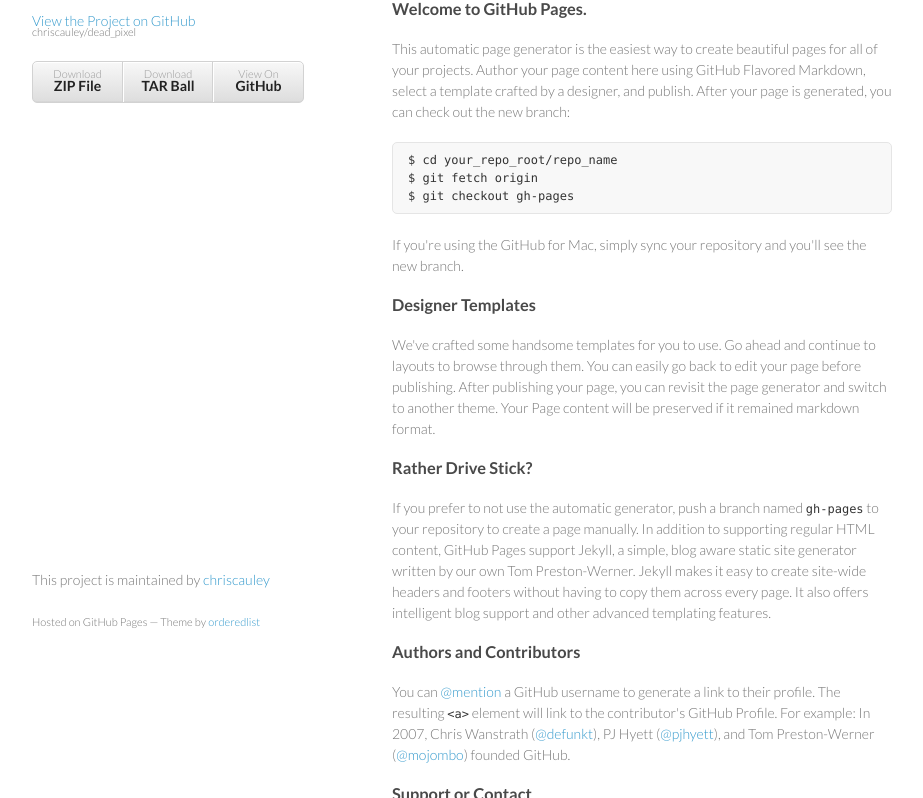
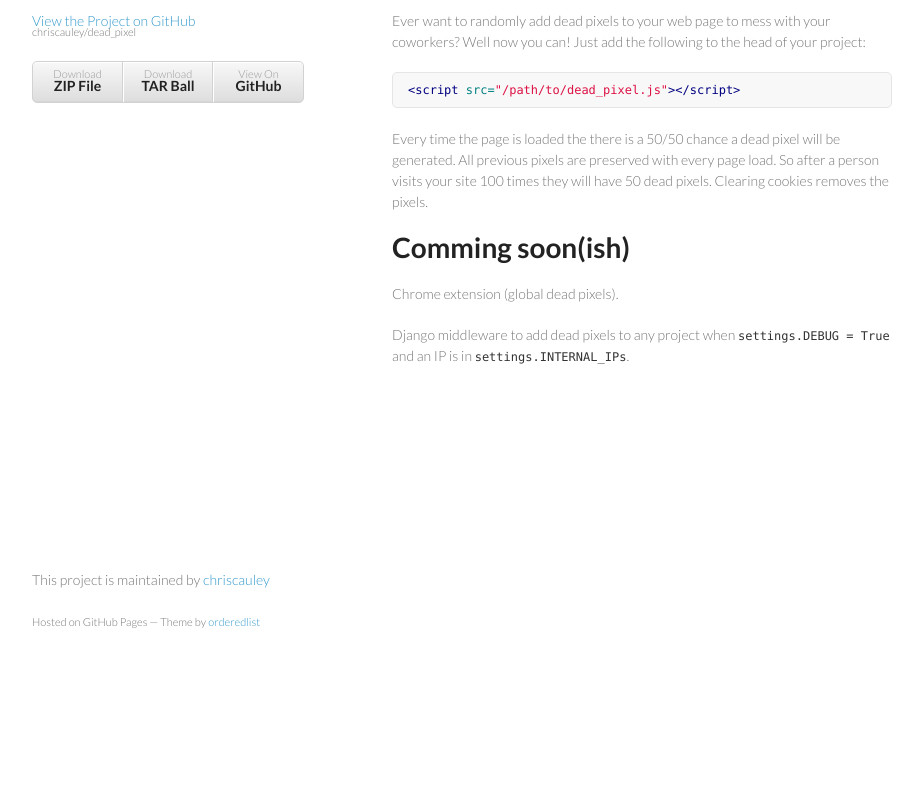
Before and after one commit to chriscauley/dead_pixel, a plain HTML site: page index.html in a window 1280 px wide. Shown: the part 99-897 px from the top of the page, without its empty margins (178-1101 px from the left). After the commit the page ends 800 px from the top, so only its background shows below. Drawn offline with Linux system fonts and the light colour scheme.

```diff
--- a/index.html
+++ b/index.html
@@ -28,39 +28,22 @@
         </ul>
       </header>
       <section>
-        <p>testing...</p>
+        <h1>
+<a name="dead-pixel-prank" class="anchor" href="#dead-pixel-prank"><span class="octicon octicon-link"></span></a>Dead Pixel Prank</h1>
 
-<h3>
-<a name="welcome-to-github-pages" class="anchor" href="#welcome-to-github-pages"><span class="octicon octicon-link"></span></a>Welcome to GitHub Pages.</h3>
+<p>Ever want to randomly add dead pixels to your web page to mess with your coworkers? Well now you can! Just add the following to the head of your project:</p>
 
-<p>This automatic page generator is the easiest way to create beautiful pages for all of your projects. Author your page content here using GitHub Flavored Markdown, select a template crafted by a designer, and publish. After your page is generated, you can check out the new branch:</p>
+<div class="highlight"><pre><span class="nt">&lt;script </span><span class="na">src=</span><span class="s">"/path/to/dead_pixel.js"</span><span class="nt">&gt;&lt;/script&gt;</span>
+</pre></div>
 
-<pre><code>$ cd your_repo_root/repo_name
-$ git fetch origin
-$ git checkout gh-pages
-</code></pre>
+<p>Every time the page is loaded the there is a 50/50 chance a dead pixel will be generated. All previous pixels are preserved with every page load. So after a person visits your site 100 times they will have 50 dead pixels. Clearing cookies removes the pixels.</p>
 
-<p>If you're using the GitHub for Mac, simply sync your repository and you'll see the new branch.</p>
+<h1>
+<a name="comming-soonish" class="anchor" href="#comming-soonish"><span class="octicon octicon-link"></span></a>Comming soon(ish)</h1>
 
-<h3>
-<a name="designer-templates" class="anchor" href="#designer-templates"><span class="octicon octicon-link"></span></a>Designer Templates</h3>
+<p>Chrome extension (global dead pixels).</p>
 
-<p>We've crafted some handsome templates for you to use. Go ahead and continue to layouts to browse through them. You can easily go back to edit your page before publishing. After publishing your page, you can revisit the page generator and switch to another theme. Your Page content will be preserved if it remained markdown format.</p>
-
-<h3>
-<a name="rather-drive-stick" class="anchor" href="#rather-drive-stick"><span class="octicon octicon-link"></span></a>Rather Drive Stick?</h3>
-
-<p>If you prefer to not use the automatic generator, push a branch named <code>gh-pages</code> to your repository to create a page manually. In addition to supporting regular HTML content, GitHub Pages support Jekyll, a simple, blog aware static site generator written by our own Tom Preston-Werner. Jekyll makes it easy to create site-wide headers and footers without having to copy them across every page. It also offers intelligent blog support and other advanced templating features.</p>
-
-<h3>
-<a name="authors-and-contributors" class="anchor" href="#authors-and-contributors"><span class="octicon octicon-link"></span></a>Authors and Contributors</h3>
-
-<p>You can <a href="https://github.com/blog/821" class="user-mention">@mention</a> a GitHub username to generate a link to their profile. The resulting <code>&lt;a&gt;</code> element will link to the contributor's GitHub Profile. For example: In 2007, Chris Wanstrath (<a href="https://github.com/defunkt" class="user-mention">@defunkt</a>), PJ Hyett (<a href="https://github.com/pjhyett" class="user-mention">@pjhyett</a>), and Tom Preston-Werner (<a href="https://github.com/mojombo" class="user-mention">@mojombo</a>) founded GitHub.</p>
-
-<h3>
-<a name="support-or-contact" class="anchor" href="#support-or-contact"><span class="octicon octicon-link"></span></a>Support or Contact</h3>
-
-<p>Having trouble with Pages? Check out the documentation at <a href="http://help.github.com/pages">http://help.github.com/pages</a> or contact <a href="mailto:support@github.com">support@github.com</a> and we’ll help you sort it out.</p>
+<p>Django middleware to add dead pixels to any project when <code>settings.DEBUG = True</code> and an IP is in <code>settings.INTERNAL_IPs</code>.</p>
       </section>
       <footer>
         <p>This project is maintained by <a href="https://github.com/chriscauley">chriscauley</a></p>
```
Also changed, not shown: params.json (+1 -1 lines).
